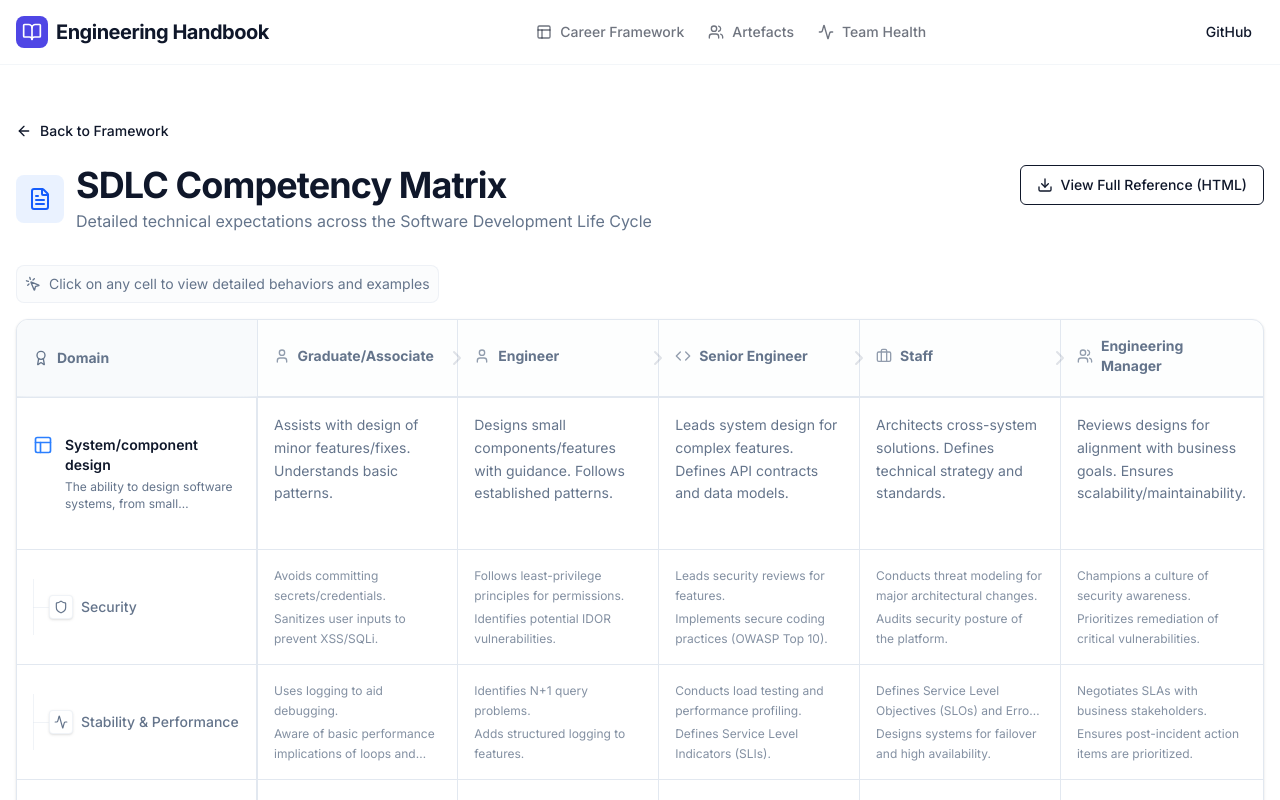
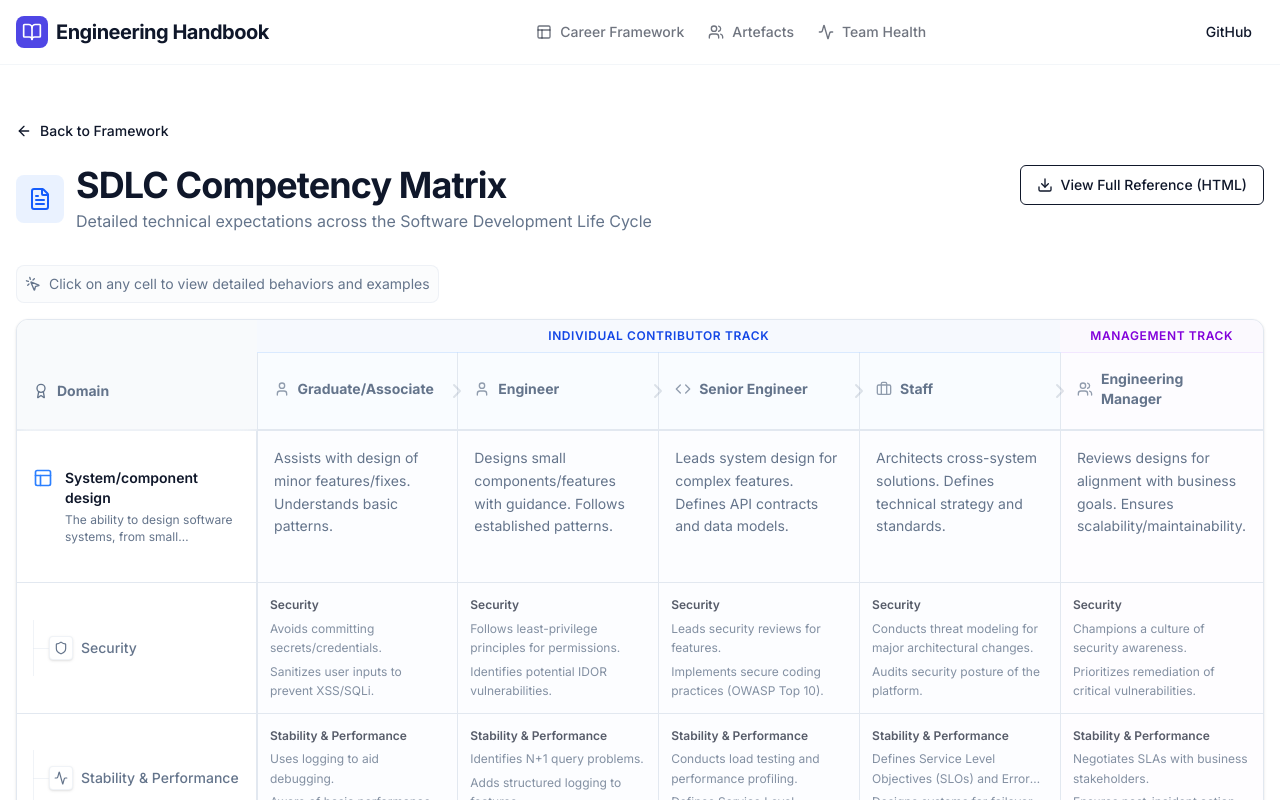
Before and after one commit to samclement/engineering-handbook, a Next.js app: page /career-framework/sdlc in a window 1280 px wide. Shown: the top 800 px of the page. Built offline with nearby package versions, Linux system fonts and the light colour scheme.

Commit message:
feature: added IC / Manager visual distinctiveness to competency matrices

```diff
--- a/app/career-framework/leadership/page.tsx
+++ b/app/career-framework/leadership/page.tsx
@@ -81,6 +81,17 @@ export default function LeadershipPage() {
             <div className="overflow-x-auto rounded-xl border border-border bg-card shadow-sm">
                 <table className="w-full text-sm text-left border-collapse min-w-[1200px]">
                     <thead className="bg-muted/30 text-muted-foreground">
+                        {/* Track Labels Row */}
+                        <tr className="text-xs uppercase tracking-wider">
+                            <th className="sticky left-0 bg-muted/95 backdrop-blur-sm z-20"></th>
+                            <th colSpan={2} className="text-center py-2 font-semibold bg-blue-50/50 dark:bg-blue-950/30 border-b border-blue-200/50 dark:border-blue-800/50">
+                                <span className="text-blue-700 dark:text-blue-300">Individual Contributor Track</span>
+                            </th>
+                            <th colSpan={3} className="text-center py-2 font-semibold bg-purple-50/50 dark:bg-purple-950/30 border-b border-purple-200/50 dark:border-purple-800/50">
+                                <span className="text-purple-700 dark:text-purple-300">Management Track</span>
+                            </th>
+                        </tr>
+                        {/* Role Headers Row */}
                         <tr>
                             <th className="p-4 font-bold border-b-2 border-r border-border w-[240px] sticky left-0 bg-muted/95 backdrop-blur-sm z-20 shadow-[2px_0_5px_-2px_rgba(0,0,0,0.1)]">
                                 <span className="flex items-center gap-2">
@@ -90,8 +101,12 @@ export default function LeadershipPage() {
                             </th>
                             {roles.map((role, index) => {
                                 const RoleIcon = roleIcons[role] || Briefcase;
+                                const isManager = role.includes("Manager") || role.includes("Head");
                                 return (
-                                    <th key={role} className="p-4 font-bold border-b-2 border-r border-border min-w-[200px] last:border-r-0 relative">
+                                    <th key={role} className={`p-4 font-bold border-b-2 border-r border-border min-w-[200px] last:border-r-0 relative ${isManager
+                                            ? 'bg-purple-50/30 dark:bg-purple-950/20'
+                                            : 'bg-blue-50/30 dark:bg-blue-950/20'
+                                        }`}>
                                         <div className="flex items-center gap-2 mb-1">
                                             <RoleIcon className="w-4 h-4 opacity-70" />
                                             {role}
@@ -129,13 +144,18 @@ export default function LeadershipPage() {
                                     </td>
                                     {roles.map((role) => {
                                         const levelData = domain.levels[role];
+                                        const isManager = role.includes("Manager") || role.includes("Head");
                                         return (
                                             <td
                                                 key={role}
-                                                className="p-4 align-top text-muted-foreground leading-relaxed border-r border-b border-border last:border-r-0 cursor-pointer hover:bg-purple-50/50 dark:hover:bg-purple-900/20 hover:text-foreground transition-all relative group/cell"
+                                                className={`p-4 align-top text-muted-foreground leading-relaxed border-r border-b border-border last:border-r-0 cursor-pointer hover:text-foreground transition-all relative group/cell ${isManager
+                                                        ? 'bg-purple-50/20 dark:bg-purple-950/10 hover:bg-purple-100/50 dark:hover:bg-purple-900/30'
+                                                        : 'bg-blue-50/20 dark:bg-blue-950/10 hover:bg-blue-100/50 dark:hover:bg-blue-900/30'
+                                                    }`}
                                                 onClick={() => setSelectedCell({ role, domain: domain.name, data: levelData })}
                                             >
-                                                <div className="absolute inset-0 border-2 border-transparent group-hover/cell:border-purple-500/20 pointer-events-none transition-colors" />
+                                                <div className={`absolute inset-0 border-2 border-transparent group-hover/cell:border-opacity-20 pointer-events-none transition-colors ${isManager ? 'group-hover/cell:border-purple-500/20' : 'group-hover/cell:border-blue-500/20'
+                                                    }`} />
                                                 <div className="relative z-10">
                                                     {levelData.summary}
                                                 </div>
--- a/app/career-framework/sdlc/page.tsx
+++ b/app/career-framework/sdlc/page.tsx
@@ -80,6 +80,17 @@ export default function SDLCPage() {
             <div className="overflow-x-auto rounded-xl border border-border bg-card shadow-sm">
                 <table className="w-full text-sm text-left border-collapse min-w-[1200px]">
                     <thead className="bg-muted/30 text-muted-foreground">
+                        {/* Track Labels Row */}
+                        <tr className="text-xs uppercase tracking-wider">
+                            <th className="sticky left-0 bg-muted/95 backdrop-blur-sm z-20"></th>
+                            <th colSpan={4} className="text-center py-2 font-semibold bg-blue-50/50 dark:bg-blue-950/30 border-b border-blue-200/50 dark:border-blue-800/50">
+                                <span className="text-blue-700 dark:text-blue-300">Individual Contributor Track</span>
+                            </th>
+                            <th className="text-center py-2 font-semibold bg-purple-50/50 dark:bg-purple-950/30 border-b border-purple-200/50 dark:border-purple-800/50">
+                                <span className="text-purple-700 dark:text-purple-300">Management Track</span>
+                            </th>
+                        </tr>
+                        {/* Role Headers Row */}
                         <tr>
                             <th className="p-4 font-bold border-b-2 border-r border-border w-[240px] sticky left-0 bg-muted/95 backdrop-blur-sm z-20 shadow-[2px_0_5px_-2px_rgba(0,0,0,0.1)]">
                                 <span className="flex items-center gap-2">
@@ -89,8 +100,12 @@ export default function SDLCPage() {
                             </th>
                             {roles.map((role, index) => {
                                 const RoleIcon = roleIcons[role] || User;
+                                const isManager = role === "Engineering Manager";
                                 return (
-                                    <th key={role} className="p-4 font-bold border-b-2 border-r border-border min-w-[200px] last:border-r-0 relative">
+                                    <th key={role} className={`p-4 font-bold border-b-2 border-r border-border min-w-[200px] last:border-r-0 relative ${isManager
+                                        ? 'bg-purple-50/30 dark:bg-purple-950/20'
+                                        : 'bg-blue-50/30 dark:bg-blue-950/20'
+                                        }`}>
                                         <div className="flex items-center gap-2 mb-1">
                                             <RoleIcon className="w-4 h-4 opacity-70" />
                                             {role}
@@ -130,10 +145,17 @@ export default function SDLCPage() {
                                         </td>
                                         {roles.map((role) => {
                                             const levelData = domain.levels[role];
+                                            const isManager = role === "Engineering Manager";
+                                            if (!levelData) return <td key={role} className={`p-4 border-r border-b border-border last:border-r-0 text-muted-foreground italic ${isManager ? 'bg-purple-50/20 dark:bg-purple-950/10' : 'bg-blue-50/20 dark:bg-blue-950/10'
+                                                }`}>—</td>;
+
                                             return (
                                                 <td
                                                     key={role}
-                                                    className="p-4 align-top text-muted-foreground leading-relaxed border-r border-b border-border last:border-r-0 cursor-pointer hover:bg-blue-50/50 dark:hover:bg-blue-900/20 hover:text-foreground transition-all relative group/cell"
+                                                    className={`p-4 align-top text-muted-foreground leading-relaxed border-r border-b border-border last:border-r-0 cursor-pointer hover:text-foreground transition-all relative group/cell ${isManager
+                                                        ? 'bg-purple-50/20 dark:bg-purple-950/10 hover:bg-purple-100/50 dark:hover:bg-purple-900/30'
+                                                        : 'bg-blue-50/20 dark:bg-blue-950/10 hover:bg-blue-100/50 dark:hover:bg-blue-900/30'
+                                                        }`}
                                                     onClick={() => setSelectedCell({ role, domain: domain.name, data: levelData })}
                                                 >
                                                     <div className="absolute inset-0 border-2 border-transparent group-hover/cell:border-primary/20 pointer-events-none transition-colors" />
@@ -179,35 +201,38 @@ export default function SDLCPage() {
                                                             </div>
                                                         </td>
                                                         {roles.map((role) => {
-                                                            const levelData = domain.levels[role];
-                                                            const subSection = levelData.subSections?.find(s => s.title === subSectionTitle);
-
-                                                            if (!subSection) return <td key={role} className="p-4 border-r border-b border-border last:border-r-0 bg-muted/5" />;
+                                                            const subData = domain.levels[role]?.subSections?.find(s => s.title === subSectionTitle);
+                                                            const isManager = role === "Engineering Manager";
+                                                            if (!subData) return <td key={role} className={`p-3 border-r border-b border-border last:border-r-0 text-muted-foreground italic text-xs ${isManager ? 'bg-purple-50/20 dark:bg-purple-950/10' : 'bg-blue-50/20 dark:bg-blue-950/10'
+                                                                }`}>—</td>;
 
                                                             return (
                                                                 <td
                                                                     key={role}
-                                                                    className="p-4 align-top text-muted-foreground/80 text-xs leading-relaxed border-r border-b border-border last:border-r-0 cursor-pointer hover:bg-blue-50/50 dark:hover:bg-blue-900/20 hover:text-foreground transition-all relative group/cell bg-muted/5"
+                                                                    className={`p-3 align-top text-muted-foreground leading-relaxed border-r border-b border-border last:border-r-0 text-xs cursor-pointer hover:text-foreground transition-all relative group/cell ${isManager
+                                                                        ? 'bg-purple-50/20 dark:bg-purple-950/10 hover:bg-purple-100/50 dark:hover:bg-purple-900/30'
+                                                                        : 'bg-blue-50/20 dark:bg-blue-950/10 hover:bg-blue-100/50 dark:hover:bg-blue-900/30'
+                                                                        }`}
                                                                     onClick={() => setSelectedCell({
                                                                         role,
-                                                                        domain: `${domain.name} - ${subSectionTitle} `,
-                                                                        data: {
-                                                                            behaviors: subSection.behaviors,
-                                                                            examples: subSection.examples
-                                                                        }
+                                                                        domain: `${domain.name} - ${subSectionTitle}`,
+                                                                        data: subData
                                                                     })}
                                                                 >
                                                                     <div className="absolute inset-0 border-2 border-transparent group-hover/cell:border-primary/20 pointer-events-none transition-colors" />
-                                                                    <ul className="list-disc list-inside space-y-1 relative z-10">
-                                                                        {subSection.behaviors.slice(0, 2).map((b, i) => (
-                                                                            <li key={i} className="line-clamp-2">{b}</li>
-                                                                        ))}
-                                                                    </ul>
-                                                                    {subSection.behaviors.length > 2 && (
-                                                                        <div className="mt-1 text-[10px] text-muted-foreground italic relative z-10">
-                                                                            +{subSection.behaviors.length - 2} more...
-                                                                        </div>
-                                                                    )}
+                                                                    <div className="relative z-10">
+                                                                        <div className="font-semibold mb-1 text-foreground/70">{subSectionTitle}</div>
+                                                                        <ul className="list-disc list-inside space-y-1 text-muted-foreground/80">
+                                                                            {subData.behaviors.slice(0, 2).map((b, i) => (
+                                                                                <li key={i} className="line-clamp-2">{b}</li>
+                                                                            ))}
+                                                                        </ul>
+                                                                    </div>
+                                                                    {/* Click indicator */}
+                                                                    <div className="absolute bottom-2 right-2 opacity-0 group-hover/cell:opacity-100 transition-opacity flex items-center gap-1 text-xs text-primary">
+                                                                        <span>View Details</span>
+                                                                        <ChevronRight className="w-3 h-3" />
+                                                                    </div>
                                                                 </td>
                                                             );
                                                         })}
```
